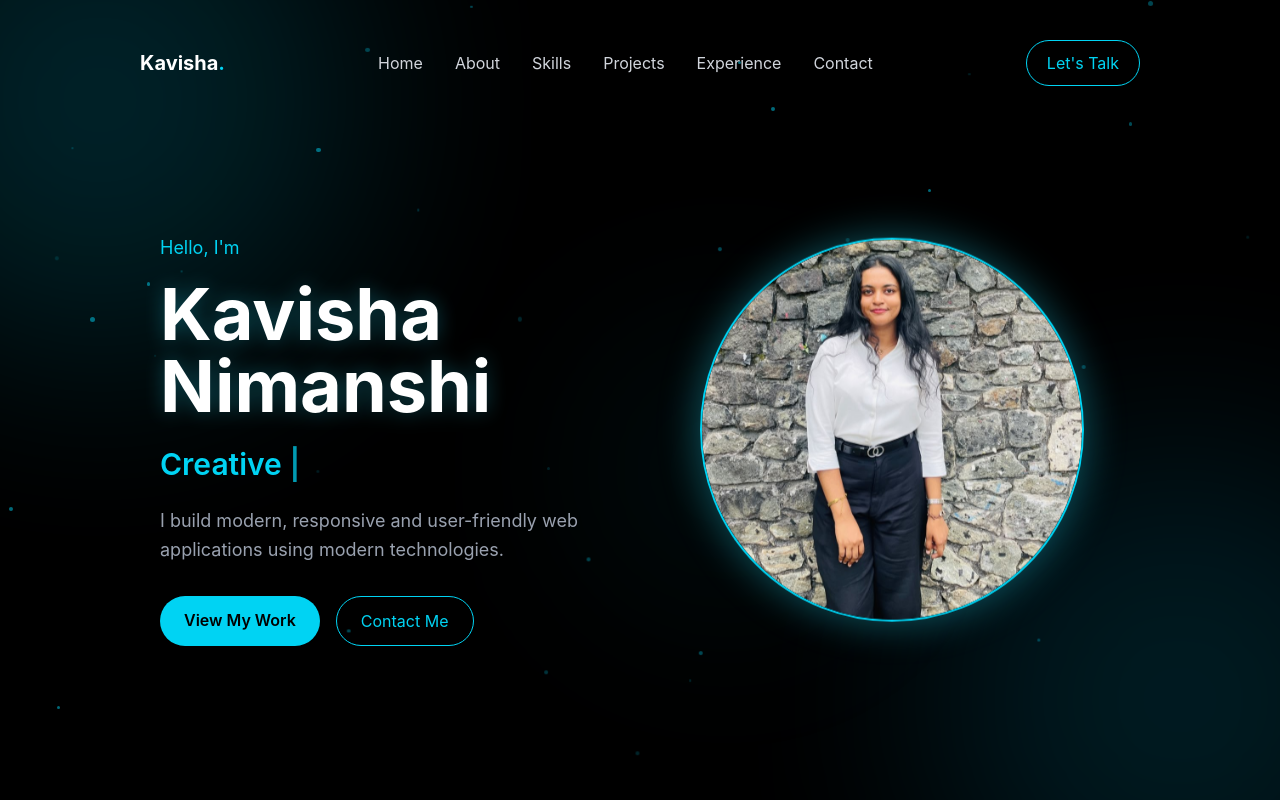
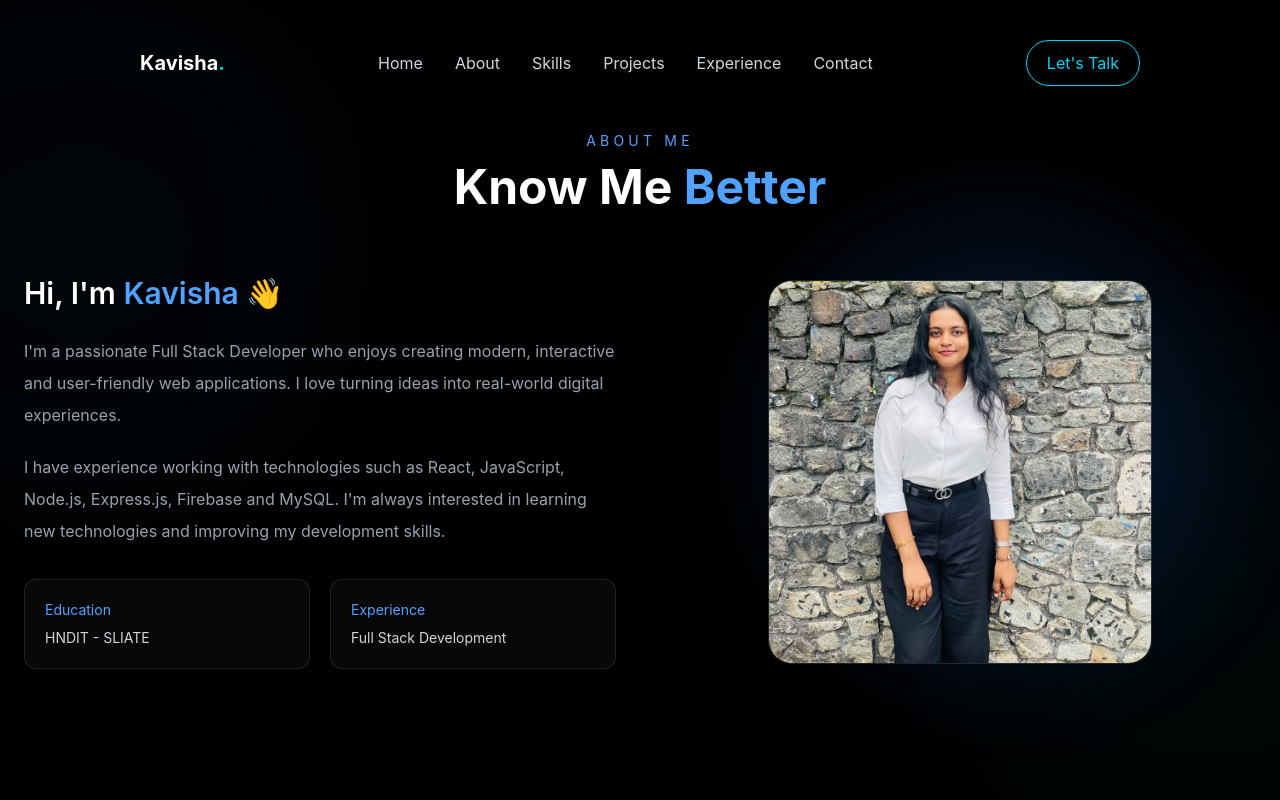
Before and after one commit to kaveeha15/My---portfolio, a React (Vite) app: page /about in a window 1280 px wide. Built offline with nearby package versions, Linux system fonts and the light colour scheme.

Commit message:
Add About page and routing

```diff
--- a/package.json
+++ b/package.json
@@ -16,6 +16,7 @@
     "@tsparticles/slim": "^4.3.2",
     "react": "^19.2.8",
     "react-dom": "^19.2.8",
+    "react-router-dom": "^7.18.2",
     "tailwindcss": "^4.3.3"
   },
   "devDependencies": {
--- a/src/App.jsx
+++ b/src/App.jsx
@@ -1,11 +1,20 @@
+import { BrowserRouter, Routes, Route } from "react-router-dom"
 import Navbar from "./components/Navbar"
 import Hero from "./components/Hero"
+import About from "./components/About"
+
 function App() {
   return (
-    <div className="min-h-screen bg-black text-white flex items-center justify-center">
-        <Navbar/>
-        <Hero/>
-    </div>
+    <BrowserRouter>
+      <div className="min-h-screen bg-black text-white">
+        <Navbar />
+
+        <Routes>
+          <Route path="/" element={<Hero />} />
+          <Route path="/about" element={<About />} />
+        </Routes>
+      </div>
+    </BrowserRouter>
   )
 }
 
--- /dev/null
+++ b/src/components/About.jsx
@@ -0,0 +1,109 @@
+import profile from "../assets/profile.jpeg"
+
+function About() {
+  return (
+    <section
+      id="about"
+      className="relative min-h-screen flex items-center px-6 py-24 bg-black text-white overflow-hidden"
+    >
+
+      {/* Background Glow 1 */}
+      <div className="absolute top-20 left-[-150px] w-96 h-96 bg-blue-500/10 rounded-full blur-[140px] animate-about-glow"></div>
+
+      {/* Background Glow 2 */}
+      <div className="absolute bottom-10 right-[-150px] w-96 h-96 bg-cyan-400/10 rounded-full blur-[140px] animate-about-glow-2"></div>
+
+      {/* Main Content */}
+      <div className="relative z-10 max-w-7xl w-full mx-auto">
+
+        {/* Section Title */}
+        <div className="text-center mb-16">
+          <p className="text-blue-400 text-sm uppercase tracking-[0.3em] mb-3">
+            About Me
+          </p>
+
+          <h2 className="text-4xl md:text-5xl font-bold">
+            Know Me <span className="text-blue-400">Better</span>
+          </h2>
+        </div>
+
+        {/* About Content */}
+        <div className="grid md:grid-cols-2 gap-12 items-center">
+
+          {/* Left Side */}
+          <div>
+
+            <h3 className="text-2xl md:text-3xl font-semibold mb-6">
+              Hi, I'm <span className="text-blue-400">Kavisha</span> 👋
+            </h3>
+
+            <p className="text-gray-400 leading-8 mb-5">
+              I'm a passionate Full Stack Developer who enjoys creating
+              modern, interactive and user-friendly web applications.
+              I love turning ideas into real-world digital experiences.
+            </p>
+
+            <p className="text-gray-400 leading-8 mb-8">
+              I have experience working with technologies such as React,
+              JavaScript, Node.js, Express.js, Firebase and MySQL.
+              I'm always interested in learning new technologies and
+              improving my development skills.
+            </p>
+
+            {/* Quick Info */}
+            <div className="grid grid-cols-2 gap-5">
+
+              <div className="border border-white/10 rounded-xl p-5 bg-white/[0.03] hover:border-blue-400/40 transition duration-300">
+                <h4 className="text-blue-400 text-sm mb-2">
+                  Education
+                </h4>
+
+                <p className="text-gray-300 text-sm">
+                  HNDIT - SLIATE
+                </p>
+              </div>
+
+              <div className="border border-white/10 rounded-xl p-5 bg-white/[0.03] hover:border-blue-400/40 transition duration-300">
+                <h4 className="text-blue-400 text-sm mb-2">
+                  Experience
+                </h4>
+
+                <p className="text-gray-300 text-sm">
+                  Full Stack Development
+                </p>
+              </div>
+
+            </div>
+          </div>
+
+          {/* Right Side */}
+          <div className="flex justify-center">
+
+            <div className="relative w-72 h-72 md:w-96 md:h-96">
+
+              {/* Image Glow */}
+              <div className="absolute inset-0 bg-blue-500/20 rounded-full blur-3xl animate-about-glow"></div>
+
+              {/* Image */}
+              <div className="relative w-full h-full rounded-3xl overflow-hidden border border-white/10 bg-white/[0.03]">
+
+                <img
+                  src={profile}
+                  alt="Kavisha"
+                  className="w-full h-full object-cover"
+                />
+
+              </div>
+
+            </div>
+
+          </div>
+
+        </div>
+      </div>
+
+    </section>
+  )
+}
+
+export default About
--- a/src/components/Navbar.jsx
+++ b/src/components/Navbar.jsx
@@ -1,51 +1,73 @@
+import { Link } from "react-router-dom"
+
 function Navbar() {
   return (
-    <nav className="fixed top-0 left-0 w-full z-50  py-10 px-35">
+    <nav className="fixed top-0 left-0 w-full z-50 py-10 px-35">
       <div className="max-w-7xl mx-auto flex items-center justify-between">
 
         {/* Logo */}
-        <h1 className="text-xl font-bold text-white">
+        <Link to="/" className="text-xl font-bold text-white">
           Kavisha<span className="text-cyan-400">.</span>
-        </h1>
+        </Link>
 
         {/* Navigation */}
         <div className="hidden md:flex items-center gap-8">
-          <a href="#home" className="text-gray-300 hover:text-cyan-400 transition">
+
+          <Link
+            to="/"
+            className="text-gray-300 hover:text-cyan-400 transition"
+          >
             Home
-          </a>
+          </Link>
 
-          <a href="#about" className="text-gray-300 hover:text-cyan-400 transition">
+          <Link
+            to="/about"
+            className="text-gray-300 hover:text-cyan-400 transition"
+          >
             About
-          </a>
+          </Link>
 
-          <a href="#skills" className="text-gray-300 hover:text-cyan-400 transition">
+          <Link
+            to="/skills"
+            className="text-gray-300 hover:text-cyan-400 transition"
+          >
             Skills
-          </a>
+          </Link>
 
-          <a href="#projects" className="text-gray-300 hover:text-cyan-400 transition">
+          <Link
+            to="/projects"
+            className="text-gray-300 hover:text-cyan-400 transition"
+          >
             Projects
-          </a>
+          </Link>
 
-          <a href="#experience" className="text-gray-300 hover:text-cyan-400 transition">
+          <Link
+            to="/experience"
+            className="text-gray-300 hover:text-cyan-400 transition"
+          >
             Experience
-          </a>
+          </Link>
 
-          <a href="#contact" className="text-gray-300 hover:text-cyan-400 transition">
+          <Link
+            to="/contact"
+            className="text-gray-300 hover:text-cyan-400 transition"
+          >
             Contact
-          </a>
+          </Link>
+
         </div>
 
         {/* Let's Talk Button */}
-        <a
-          href="#contact"
+        <Link
+          to="/contact"
           className="hidden md:block px-5 py-2.5 rounded-full border border-cyan-400 text-cyan-400 hover:bg-cyan-400 hover:text-black transition"
         >
           Let's Talk
-        </a>
+        </Link>
 
       </div>
     </nav>
   )
 }
 
-export default Navbar;
+export default Navbar
--- a/src/index.css
+++ b/src/index.css
@@ -11,7 +11,6 @@ body {
   min-height: 100vh;
   background: #000;
 }
-
 
 
 /* Profile Floating Animation */
@@ -62,3 +61,36 @@ body {
   animation-timing-function: ease-in-out;
   animation-iteration-count: infinite;
 }
+@keyframes aboutGlow {
+  0%,
+  100% {
+    transform: translate(0, 0) scale(1);
+    opacity: 0.5;
+  }
+
+  50% {
+    transform: translate(40px, -30px) scale(1.08);
+    opacity: 0.8;
+  }
+}
+
+@keyframes aboutGlow2 {
+  0%,
+  100% {
+    transform: translate(0, 0) scale(1);
+    opacity: 0.4;
+  }
+
+  50% {
+    transform: translate(-35px, 30px) scale(1.06);
+    opacity: 0.7;
+  }
+}
+
+.animate-about-glow {
+  animation: aboutGlow 12s ease-in-out infinite;
+}
+
+.animate-about-glow-2 {
+  animation: aboutGlow2 15s ease-in-out infinite;
+}
```
Also changed, not shown: 1 other file (tests, documents, lock files or other folders).
